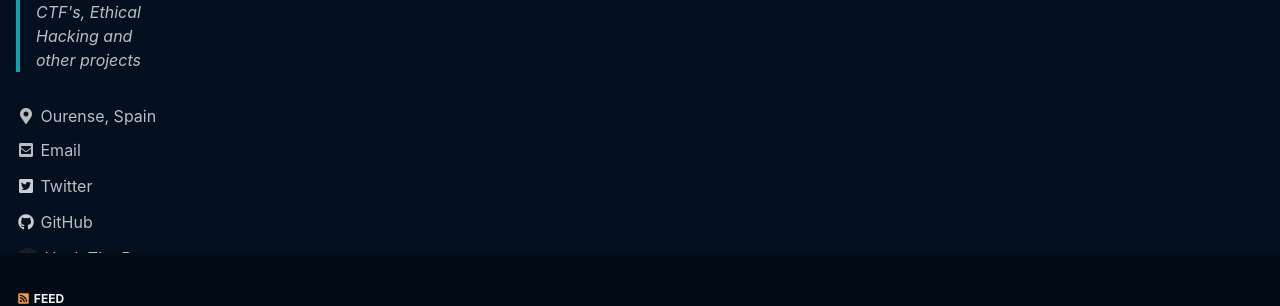
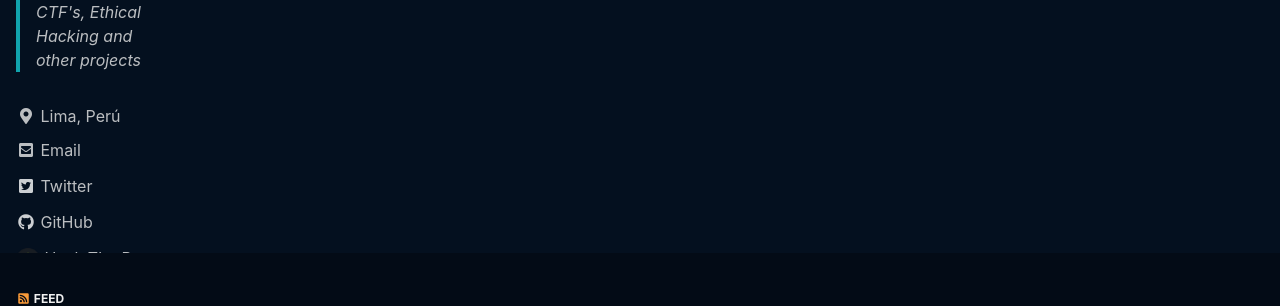
Before and after one commit to h4x01/h4x01.github.io, a Jekyll site: the page built from index.html, in a window 1280 px wide. Shown: the part 542-848 px from the top of the page. Built offline with Jekyll 4.4.1, drawn with Linux system fonts in a browser that asks for light colours; cached includes are drawn as plain includes; nearby versions of some CDN libraries; a script that is not in the unit is left out; the list of posts is cut into pages by our own code; comment, search, counter and statistics services are not loaded.

Commit message:
Change nage

```diff
--- a/_config.yml
+++ b/_config.yml
@@ -89,10 +89,10 @@
 
 # Site Author
 author:
-  name             : "Shockz"
+  name             : "Hax"
   avatar           : "/assets/images/avatar.png"
   bio              : "Vulnerability Analyst & Developer | Ethical Hacker | Software Engineer | HTB & THM Player"
-  location         : "Ourense, Spain"
+  location         : "Lima, Perú"
   email            : "haxdev01@gmail.com"
   uri              :
   home             : # null (default), "absolute or relative url to link to author home"
```
